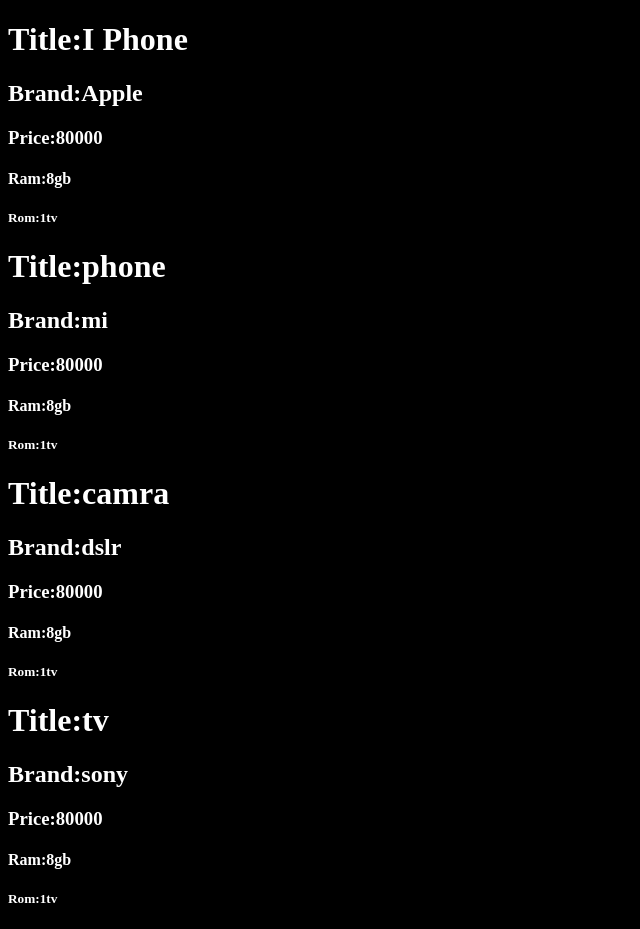
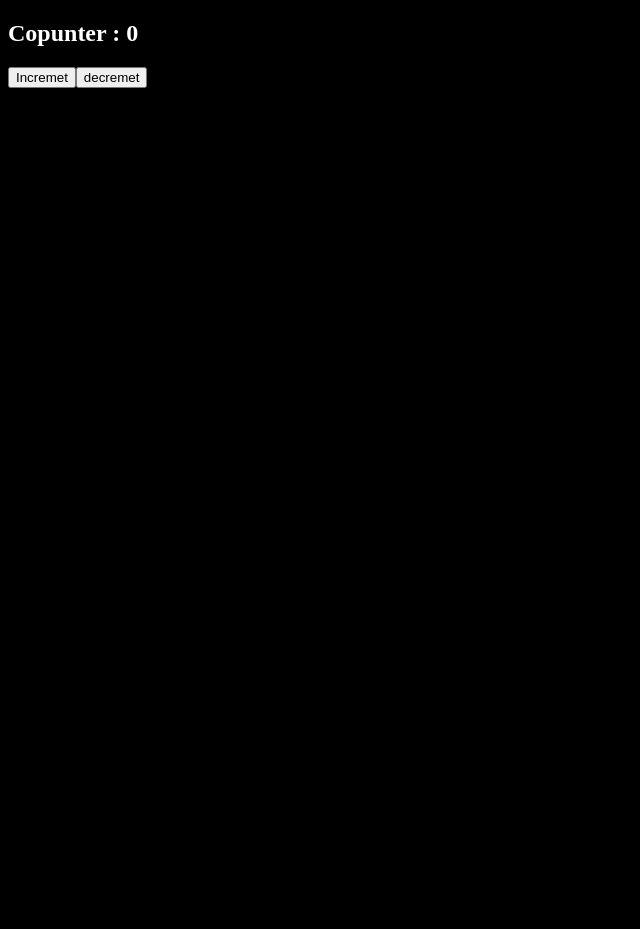
Before and after one commit to Chandrakishortiwari/REACT, a React (Vite) app: page / in a window 1280 px wide. Shown: the whole page, without its empty margins (0-640 px from the left). After the commit the page ends 800 px from the top, so only its background shows below. Built offline with nearby package versions, Linux system fonts and the light colour scheme.

Commit message:
Work on useEffece Hook

```diff
--- a/src/App.jsx
+++ b/src/App.jsx
@@ -3,6 +3,7 @@ import Product from "./Components/Product";
 import Props2 from "./Components/Props2";
 import Counter from "./Components/Hooks/Counter";
 import Mapproduct from "./Components/Map/Mapproduct";
+import UseEffecthook from "./Components/Hooks/UseEffecthook";
 
 function App() {
 
@@ -27,7 +28,9 @@ function App() {
 
       {/* <Counter /> */}
 
-      <Mapproduct />
+      {/* <Mapproduct /> */}
+
+      <UseEffecthook />
 
 
 
--- /dev/null
+++ b/src/Components/Hooks/UseEffecthook.jsx
@@ -0,0 +1,25 @@
+import React, { useEffect, useState } from 'react'
+
+function UseEffecthook() {
+
+        const [add,setadd] = useState(0);
+
+    useEffect(() => {
+        document.title= add;
+        console.log("UseEffect is runing ....!");
+
+
+    }, [add])
+
+  return (
+    <div>
+
+<h2 >Copunter : {add} </h2>
+<button onClick={()=>setadd(add +1)}>Incremet</button>
+<button onClick={()=>setadd(add -1)}>decremet</button>
+
+    </div>
+  )
+}
+
+export default UseEffecthook
```
